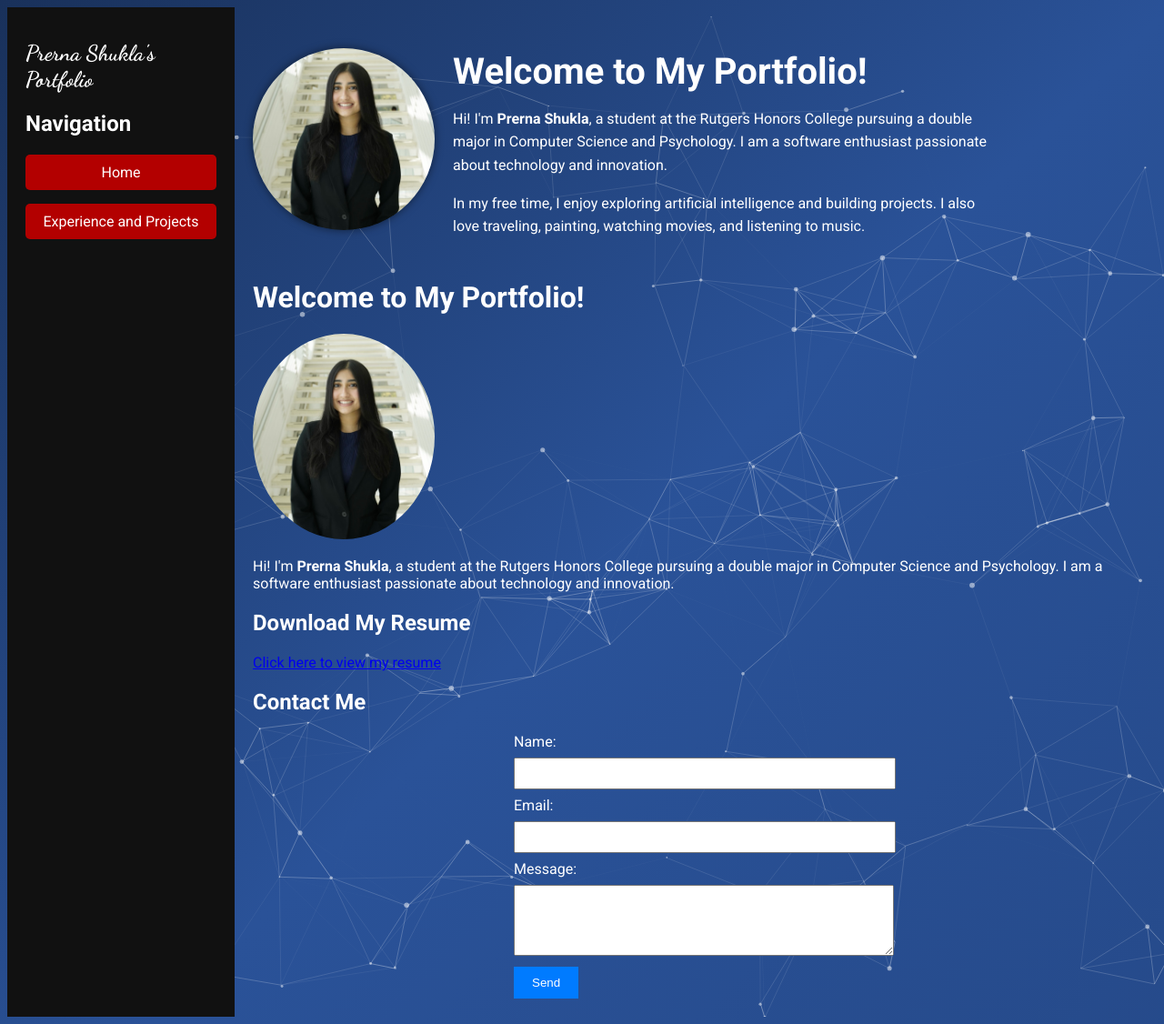
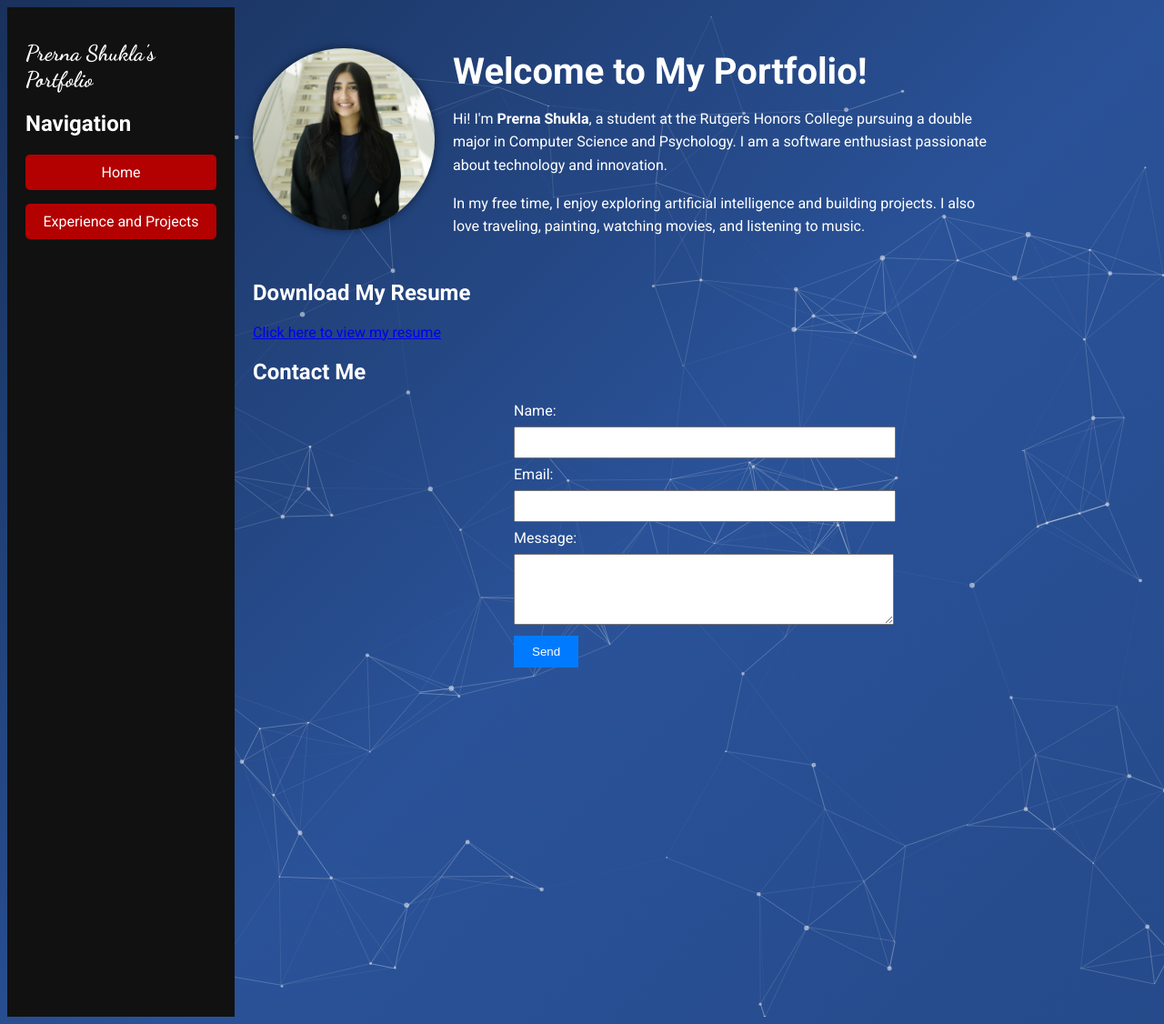
Before and after one commit to prernashuklaa/prernashuklaa.github.io, a Jekyll site: the page built from index.html, in a window 1280 px wide. Shown: the whole page at 91% size. Built offline with Jekyll 4.4.1, drawn with Linux system fonts in a browser that asks for light colours.

Commit message:
Update index.html

```diff
--- a/index.html
+++ b/index.html
@@ -12,14 +12,6 @@ title: Home
         <i class="fab fa-github fa-2x"></i>
     </a>
 </div>
-
-<h1>Welcome to My Portfolio!</h1>
-<img src="profile.jpg" alt="Profile Picture" style="width:200px; border-radius:50%;">
-
-<p>
-  Hi! I'm <strong>Prerna Shukla</strong>, a student at the Rutgers Honors College pursuing a double major in
-  Computer Science and Psychology. I am a software enthusiast passionate about technology and innovation.
-</p>
 
 <h2>Download My Resume</h2>
 <a href="resume.pdf" target="_blank">Click here to view my resume</a>
```
